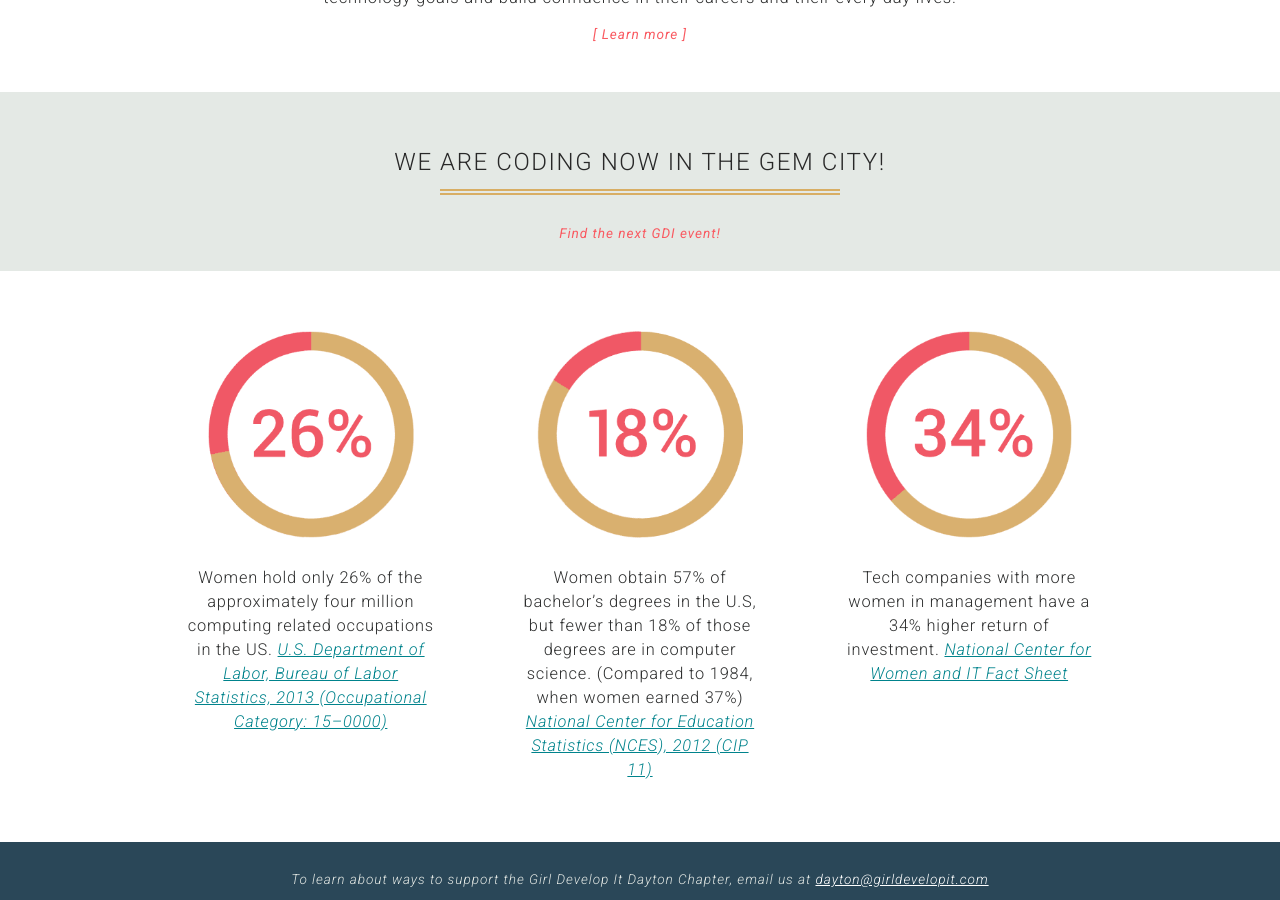
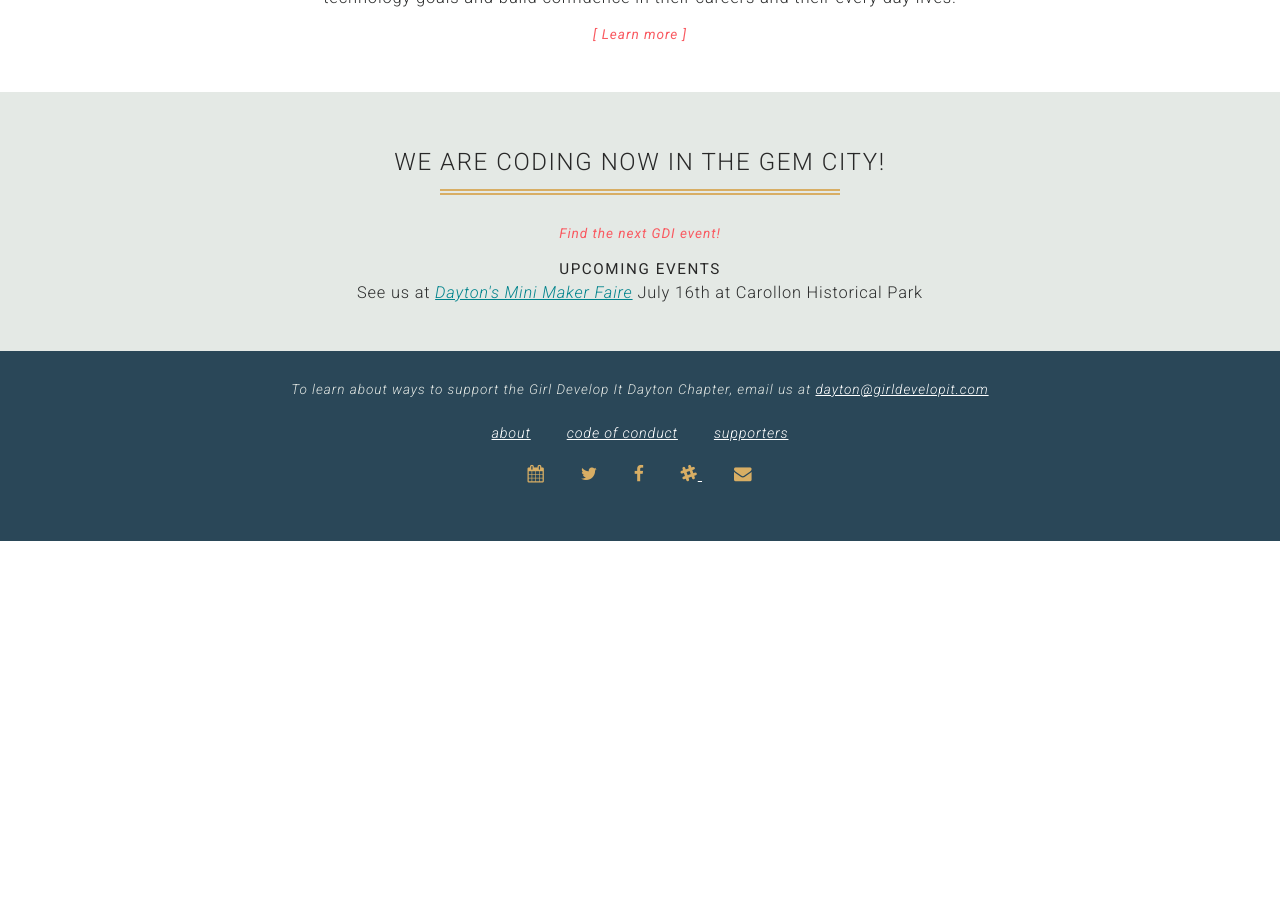
Before and after one commit to dytcodetogether/gdidayton, a Jekyll site: the page built from index.html, in a window 1280 px wide and 900 px high, scrolled down 735 px. Built offline with Jekyll 4.4.1, drawn with Linux system fonts in a browser that asks for light colours; nearby versions of some CDN libraries; after the commit the page ends 1276 px from its top, so only the background shows below that.

Commit message:
simplify home page, added events

```diff
--- a/index.html
+++ b/index.html
@@ -28,26 +28,22 @@ layout: default
         <h2>We are coding now in the Gem City!</h2>
         <hr>
         <a class=" subtitle" target="_blank" href="http://www.meetup.com/Girl-Develop-It-Dayton/">Find the next GDI event!</a>
+        </div>
       </div>
-    </div>
+      <div class="container" style="padding:1em">
+        <h3>Upcoming events</h3>
+          <p>
+            See us at <a href="https://makerfairedayton.com/">Dayton's Mini Maker Faire</a>
+            July 16th at Carollon Historical Park
+
+          </p>
+      </div>
+
+
+
+
   </section>
 
-  <section class="stats-section">
-    <div class="container">
-      <div class="stats">
-        <img alt="26 percent" src="{{ site.baseurl }}//img/homepage-stat1.png" />
-        <p>Women hold only 26% of the approximately four million computing related occupations in the US. <a href="http://www.ncwit.org/sites/default/files/resources/btn_02282014web.pdf" target="_blank">U.S. Department of Labor, Bureau of Labor Statistics, 2013 (Occupational Category: 15–0000)</a></p>
-      </div>
-      <div class="stats">
-        <img alt="18 percent" src="{{ site.baseurl }}//img/homepage-stat2.png" />
-        <p>Women obtain 57% of bachelor’s degrees in the U.S, but fewer than 18% of those degrees are in computer science. (Compared to 1984, when women earned 37%) <a href="http://www.ncwit.org/sites/default/files/resources/btn_02282014web.pdf" target="_blank">National Center for Education Statistics (NCES), 2012 (CIP 11)</a></p>
-      </div>
-      <div class="stats">
-        <img alt="34 percent" src="{{ site.baseurl }}//img/homepage-stat3.png" />
-        <p>Tech companies with more women in management have a 34% higher return of investment. <a href="http://www.ncwit.org/sites/default/files/resources/ncwitfactsheet.pdf" target="_blank">National Center for Women and IT Fact Sheet</a></p>
-      </div>
-    </div>
-  </section>
 
 <!--
   <div class="press-logos">
```
Also changed, not shown: 1 other file.
